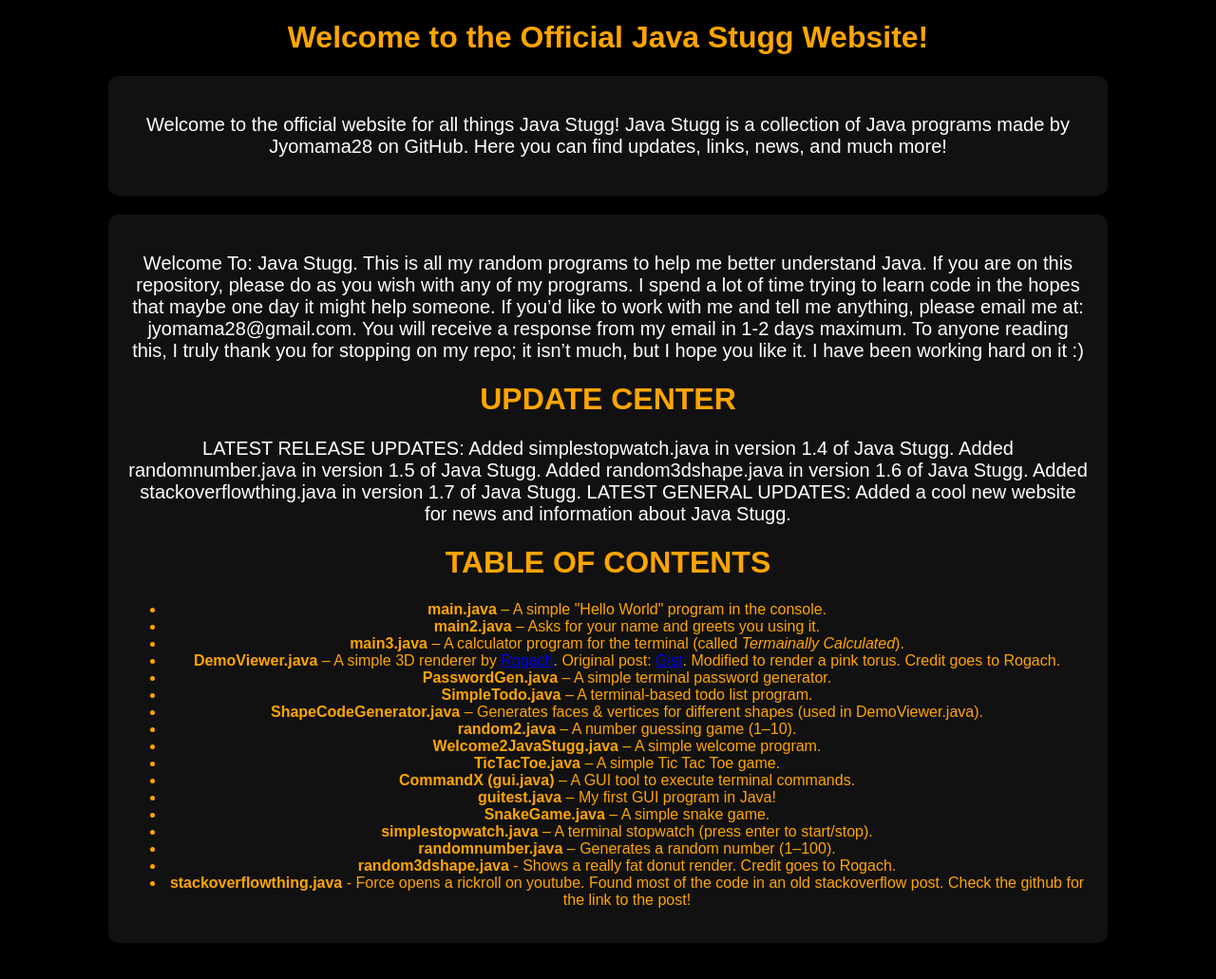
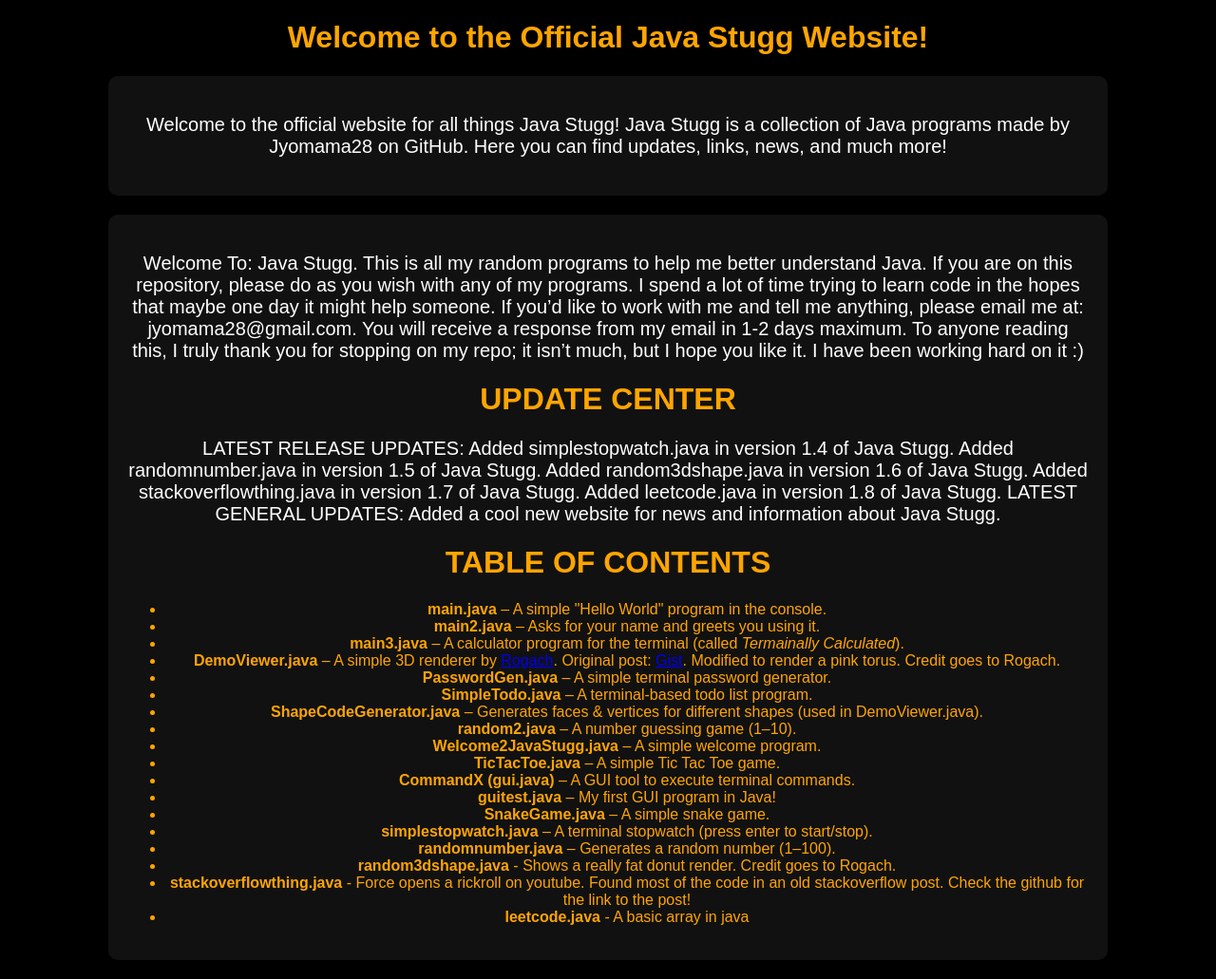
Before and after one commit to jyoeymama/Java-Stugg, a plain HTML site: page index.html in a window 1280 px wide. Shown: the whole page at 95% size. Drawn offline with Linux system fonts and the light colour scheme.

Commit message:
Update index.html with new program leetcode.java
Added leetcode.java to the list of programs and updated the latest release updates.

```diff
--- a/index.html
+++ b/index.html
@@ -45,7 +45,7 @@
             UPDATE CENTER
         </h1>
         <p>
-            LATEST RELEASE UPDATES: Added simplestopwatch.java in version 1.4 of Java Stugg. Added randomnumber.java in version 1.5 of Java Stugg. Added random3dshape.java in version 1.6 of Java Stugg. Added stackoverflowthing.java in version 1.7 of Java Stugg. LATEST GENERAL UPDATES: Added a cool new website for news and information about Java Stugg.
+            LATEST RELEASE UPDATES: Added simplestopwatch.java in version 1.4 of Java Stugg. Added randomnumber.java in version 1.5 of Java Stugg. Added random3dshape.java in version 1.6 of Java Stugg. Added stackoverflowthing.java in version 1.7 of Java Stugg. Added leetcode.java in version 1.8 of Java Stugg. LATEST GENERAL UPDATES: Added a cool new website for news and information about Java Stugg.
         </p>
         <h1>TABLE OF CONTENTS</h1>
         <ul>
@@ -69,6 +69,7 @@
     <li><strong>randomnumber.java</strong> – Generates a random number (1–100).</li>
     <li><strong>random3dshape.java</strong> - Shows a really fat donut render. Credit goes to Rogach.</li>
     <li><strong>stackoverflowthing.java</strong> - Force opens a rickroll on youtube. Found most of the code in an old stackoverflow post. Check the github for the link to the post!</li>
+    <li><strong>leetcode.java</strong> - A basic array in java</li>
   </ul>
         </div>
     </div>
```
